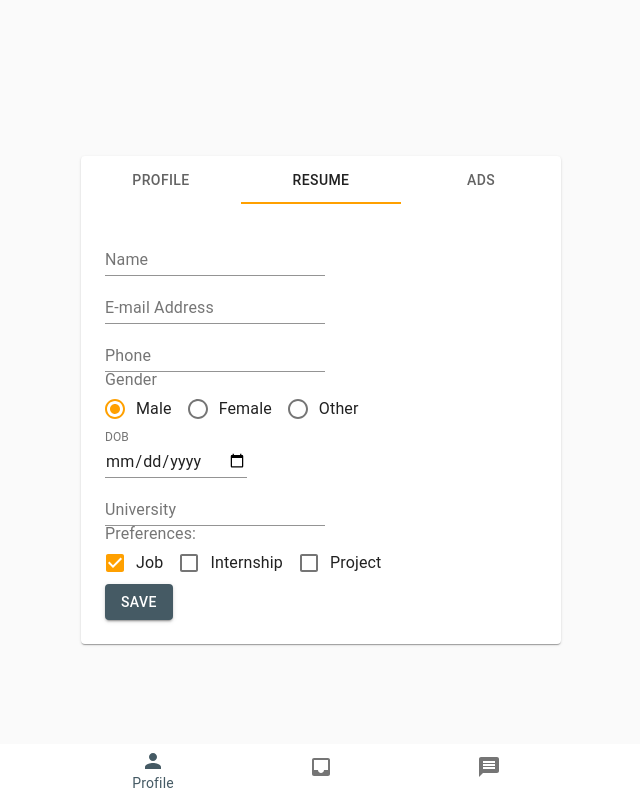
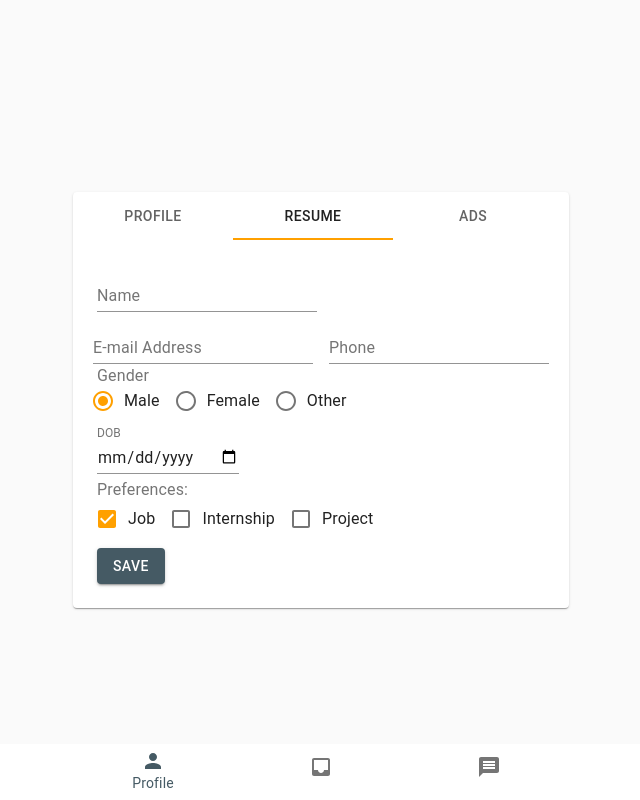
Before and after one commit to TrouvOpus/TrouvOpus, a React (Create React App) app: page /profile in a window 1280 px wide. Both pictures are taken after a click on the tab "RESUME". Shown: the whole page, without its empty margins (319-959 px from the left). Built offline with nearby package versions, Linux system fonts and the light colour scheme.

Commit message:
Spacing in Resume

```diff
--- a/src/components/Resume.jsx
+++ b/src/components/Resume.jsx
@@ -14,9 +14,10 @@ import {
 
 export default _ => {
 	const [name, setName] = React.useState()
+	const [email, setEmail] = React.useState()
+	const [phone, setPhone] = React.useState()
 	const [gender, setGender] = React.useState("male")
 	const [dob, setDOB] = React.useState()
-	const [uni, setUni] = React.useState()
 	const [types, setTypes] = React.useState({
 		Job: true,
 		Internship: false,
@@ -25,7 +26,7 @@ export default _ => {
 
 	return (
 		<div className="Resume">
-			<Grid container direction="column">
+			<Grid container direction="column" spacing={1}>
 				<Grid item>
 					<TextField
 						label="Name"
@@ -35,18 +36,40 @@ export default _ => {
 						}}
 					/>
 				</Grid>
+				<Grid container direction="row" spacing={2}>
 					<Grid item>
-					<TextField label="E-mail Address" />
+						<TextField
+							label="E-mail Address"
+							value={email}
+							type="email"
+							onChange={e => {
+								setEmail(e.target.value)
+							}}
+						/>
 					</Grid>
-
 					<Grid item>
-					<TextField label="Phone" />
+						<TextField
+							label="Phone"
+							value={phone}
+							onChange={e => {
+								setPhone(e.target.value)
+							}}
+						/>
 					</Grid>
+				</Grid>
+				<Grid item>
 					<FormControl>
 						<FormLabel>Gender</FormLabel>
-					<RadioGroup value={gender} onChange={e => setGender(e.target.value)}>
-						<Grid container direction="row">
-							<FormControlLabel value="male" control={<Radio />} label="Male" />
+						<RadioGroup
+							value={gender}
+							onChange={e => setGender(e.target.value)}
+						>
+							<Grid container direction="row" spacing={1}>
+								<FormControlLabel
+									value="male"
+									control={<Radio />}
+									label="Male"
+								/>
 								<FormControlLabel
 									value="female"
 									control={<Radio />}
@@ -60,6 +83,7 @@ export default _ => {
 							</Grid>
 						</RadioGroup>
 					</FormControl>
+				</Grid>
 				<Grid item>
 					<TextField
 						type="date"
@@ -73,15 +97,7 @@ export default _ => {
 						}}
 					/>
 				</Grid>
-				<Grid>
-					<TextField
-						label="University"
-						value={uni}
-						onChange={e => {
-							setUni(e.target.value)
-						}}
-					/>
-				</Grid>
+				<Grid item>
 					<FormControl>
 						<FormLabel>Preferences: </FormLabel>
 						<FormGroup
@@ -107,6 +123,7 @@ export default _ => {
 							</Grid>
 						</FormGroup>
 					</FormControl>
+				</Grid>
 				<Grid item>
 					<Button variant="contained" color="primary">
 						Save
```
Lines whose indentation alone changed are shown as unchanged.
